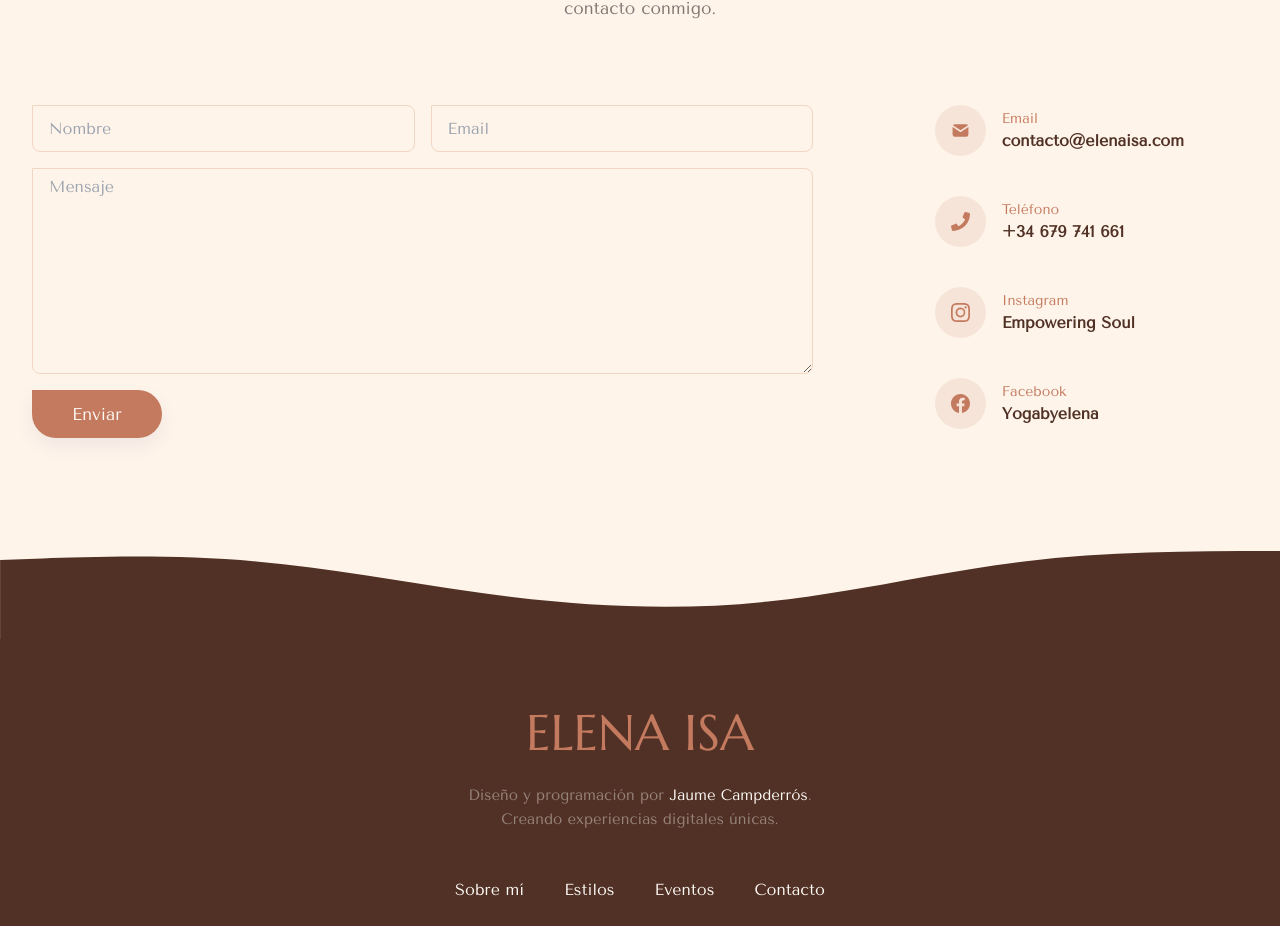
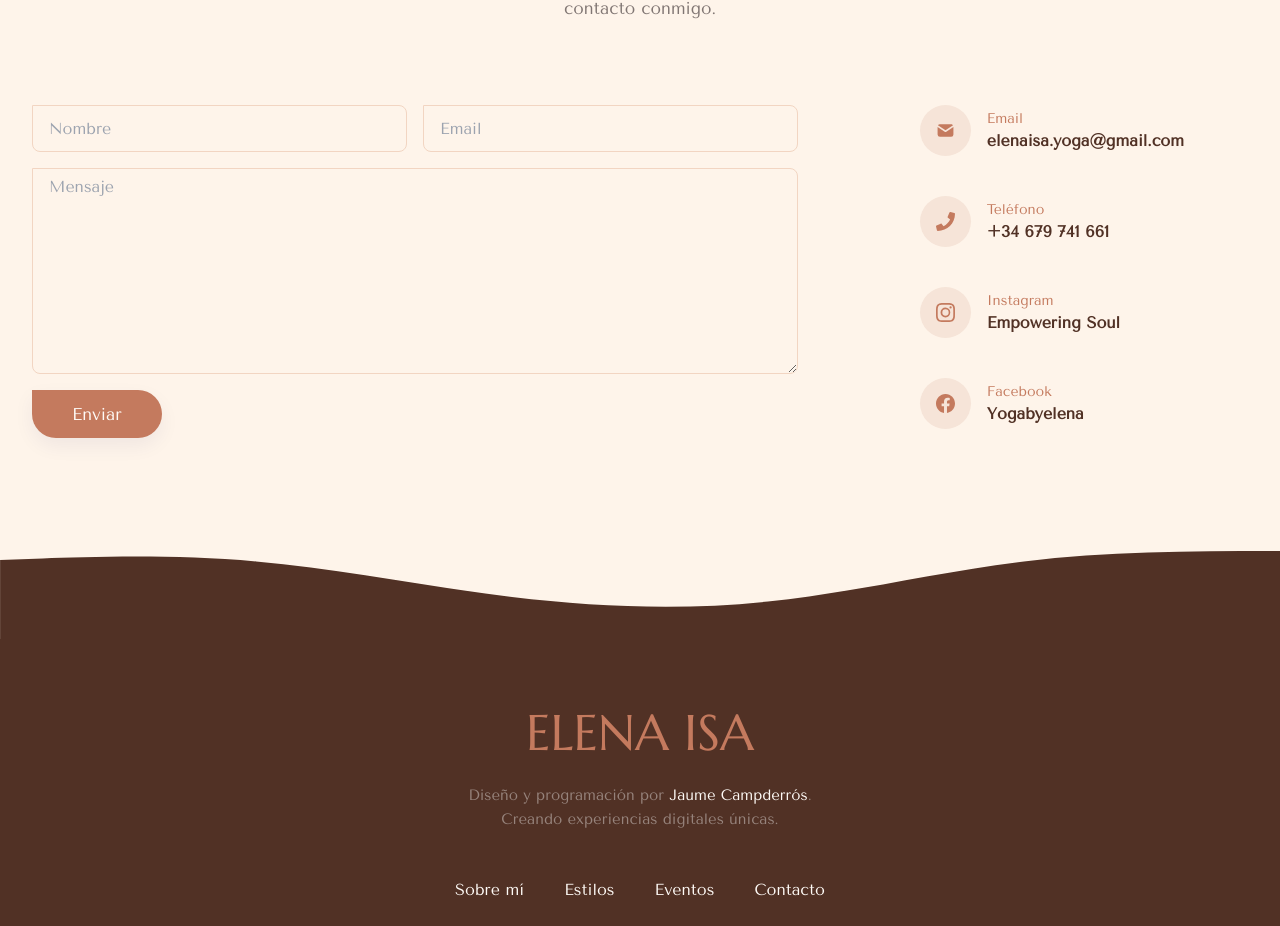
Before and after one commit to jaumecv89/elena-isa-yoga, a React (Vite) app: page / in a window 1280 px wide. Shown: the part 8300-9226 px from the top of the page. Built offline with nearby package versions, Linux system fonts and the light colour scheme; no server answers.

Commit message:
updated the email

```diff
--- a/src/sections/Contact.tsx
+++ b/src/sections/Contact.tsx
@@ -59,7 +59,7 @@ const Contact = () => {
                                     {ContactText.email}
                                 </span>
                                 <a
-                                    href="mailto:contacto@elenaisa.com"
+                                    href="mailto:elenaisa.yoga@gmail.com"
                                     className="text-md font-bold text-secondary hover:text-primary transition"
                                 >
                                     {ContactText.contact}
--- a/src/utils/Texts.tsx
+++ b/src/utils/Texts.tsx
@@ -40,7 +40,7 @@ export const ContactText = {
     paragraph:
         "Estoy emocionada de conectar contigo y explorar increíbles oportunidades de colaboración y retiros inspiradores. Si tienes ideas en mente o simplemente deseas compartir el amor por el yoga en todas sus dimensiones, no dudes en ponerte en contacto conmigo.",
     email: "Email",
-    contact: "contacto@elenaisa.com",
+    contact: "elenaisa.yoga@gmail.com",
     phone: "Teléfono",
     phoneContact: "+34 679 741 661",
 }
```
